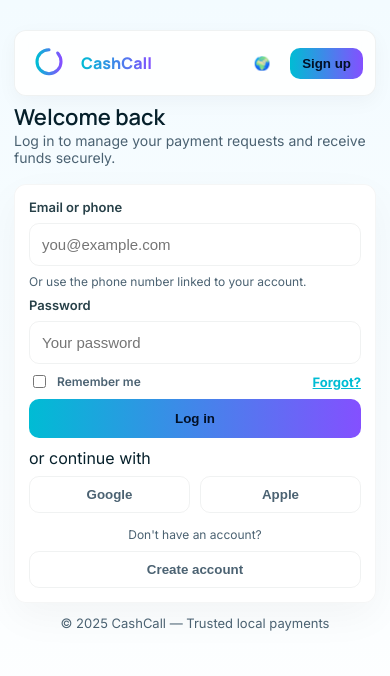
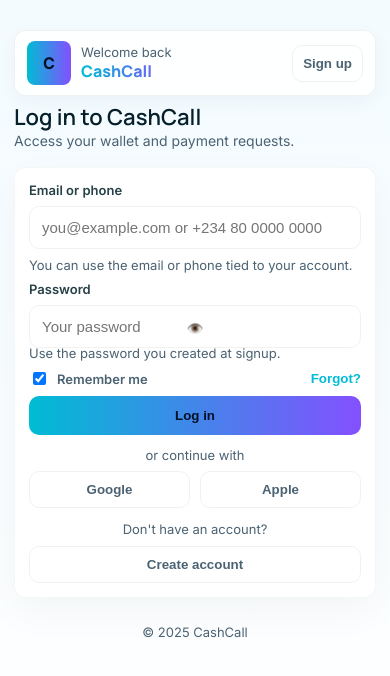
Before and after one commit to zepmasterbase/Cash-Call-App, a plain HTML site: page login.html in a window 390 px wide. Drawn offline with Linux system fonts and the light colour scheme.

Commit message:
Update login.html

```diff
--- a/login.html
+++ b/login.html
@@ -8,17 +8,11 @@
   <link href="https://fonts.googleapis.com/css2?family=Inter:wght@300;400;600;700&family=Manrope:wght@600;800&display=swap" rel="stylesheet">
   <style>
     :root{
-      /* lighter theme variant for login */
-      --bg-1:#f3fbff;
-      --bg-2:#ffffff;
-      --card-bg: rgba(4,18,30,0.03);
-      --muted:#4b6272;
-      --accent-a:#00bcd4;
-      --accent-b:#8450ff;
-      --radius:12px;
+      --bg-1:#f3fbff; --bg-2:#ffffff;
+      --accent-a:#00bcd4; --accent-b:#8450ff; --muted:#4b6272;
     }
     *{box-sizing:border-box}
-    html,body{height:100%; width:100%; margin:0; padding:0; overflow-x:hidden;}
+    html,body{height:100%; width:100%; margin:0; padding:0; overflow-x:hidden; -webkit-text-size-adjust:100%;}
     body{
       font-family:Inter,system-ui,-apple-system,"Segoe UI",Roboto,Arial;
       background: linear-gradient(180deg,var(--bg-1),var(--bg-2));
@@ -30,22 +24,13 @@
 
     header{
       display:flex; align-items:center; justify-content:space-between; gap:12px;
-      padding:10px 12px; border-radius:12px;
-      backdrop-filter: blur(6px) saturate(110%);
-      background: rgba(255,255,255,0.85);
-      border:1px solid rgba(6,32,44,0.06);
-      box-shadow: 0 6px 20px rgba(6,32,44,0.04);
-      position:sticky; top:12px; z-index:40;
-      margin-bottom:14px;
+      padding:10px 12px; border-radius:12px; background: rgba(255,255,255,0.85);
+      border:1px solid rgba(6,32,44,0.06); box-shadow: 0 6px 20px rgba(6,32,44,0.04);
+      position:sticky; top:12px; z-index:40; margin-bottom:14px;
     }
     .brand{ display:flex; gap:10px; align-items:center; min-width:0; }
-    .logo-wrap{ width:44px; height:44px; display:grid; place-items:center; flex:0 0 44px; }
-    .logo-svg{ width:40px; height:40px; display:block; }
+    .logo-wrap{ width:44px; height:44px; display:grid; place-items:center; flex:0 0 44px; border-radius:8px; background:linear-gradient(90deg,var(--accent-a),var(--accent-b)); color:#021026; font-weight:900; }
     .title{ font-family:Manrope,Inter; font-weight:800; font-size:16px; background-image:linear-gradient(90deg,var(--accent-a),var(--accent-b)); color:transparent; -webkit-background-clip:text; }
-
-    .hdr-actions{ display:flex; gap:8px; align-items:center; }
-    .icon-btn{ width:40px; height:40px; border-radius:10px; display:grid; place-items:center; border:0; background:transparent; color:var(--muted); cursor:pointer; }
-    .primary-btn{ padding:8px 12px; border-radius:10px; font-weight:800; background:linear-gradient(90deg,var(--accent-a),var(--accent-b)); color:#021026; border:0; }
 
     main{ display:flex; flex-direction:column; gap:12px; }
     .hero-title{ font-family:Manrope; font-size:22px; margin:4px 0 0; color:#06202b; }
@@ -54,118 +39,278 @@
     .card{ margin-top:6px; border-radius:12px; padding:14px; background: rgba(255,255,255,0.95); border:1px solid rgba(6,32,44,0.04); box-shadow: 0 14px 40px rgba(4,18,30,0.04); }
     .form-row{ display:flex; flex-direction:column; gap:8px; margin-bottom:8px; }
     label{ font-size:13px; color:#274048; font-weight:600; }
-    input[type="email"], input[type="password"]{ padding:12px; border-radius:10px; border:1px solid rgba(6,32,44,0.06); background:transparent; font-size:15px; color:#06202b; }
+    input[type="text"], input[type="email"], input[type="password"], select{
+      padding:12px; border-radius:10px; border:1px solid rgba(6,32,44,0.06); background:transparent; font-size:15px; color:#06202b;
+    }
 
-    .small{ color:var(--muted); font-size:12px; }
+    .small{ color:var(--muted); font-size:13px; }
     .actions-row{ display:flex; justify-content:space-between; align-items:center; gap:8px; margin-top:6px; }
     .submit{ width:100%; padding:12px; border-radius:10px; border:0; font-weight:800; background:linear-gradient(90deg,var(--accent-a),var(--accent-b)); color:#021026; cursor:pointer; margin-top:8px; }
+    .secondary{ border:1px solid rgba(6,32,44,0.06); padding:10px; border-radius:10px; background:transparent; color:var(--muted); font-weight:700; width:100%; }
+    .link-btn{ background:transparent; border:0; color:var(--accent-a); font-weight:700; cursor:pointer; padding:0; }
 
-    .secondary{ border:1px solid rgba(6,32,44,0.06); padding:10px; border-radius:10px; background:transparent; color:var(--muted); font-weight:700; width:100%; }
+    footer{ margin-top:14px; color:var(--muted); text-align:center; font-size:13px; }
 
-    footer{ margin-top:12px; color:var(--muted); text-align:center; font-size:13px; }
     @media (max-width:380px){ .hero-title{ font-size:20px } }
   </style>
 </head>
 <body>
   <div class="wrap">
-    <header role="banner" aria-label="Top navigation">
+    <header>
       <div class="brand">
-        <div class="logo-wrap" aria-hidden="true">
-          <svg class="logo-svg" viewBox="0 0 120 120" xmlns="http://www.w3.org/2000/svg" role="img" aria-label="CashCall logo">
-            <defs>
-              <linearGradient id="g1" x1="0" x2="1"><stop offset="0%" stop-color="#00bcd4"/><stop offset="100%" stop-color="#8450ff"/></linearGradient>
-            </defs>
-            <g transform="translate(10,10)"><path d="M50 10 C30 10 14 26 14 46 C14 66 30 82 50 82 C70 82 86 66 86 46 C86 36 82 27 76 20" fill="none" stroke="url(#g1)" stroke-width="9" stroke-linecap="round" stroke-linejoin="round" opacity="0.16"/><path d="M50 10 C30 10 14 26 14 46 C14 66 30 82 50 82 C70 82 86 66 86 46 C86 36 82 27 76 20" fill="none" stroke="url(#g1)" stroke-width="9" stroke-linecap="round" stroke-linejoin="round"/></g>
-          </svg>
+        <div class="logo-wrap" aria-hidden="true">C</div>
+        <div>
+          <div class="small">Welcome back</div>
+          <div class="title">CashCall</div>
         </div>
-        <div class="title">CashCall</div>
       </div>
 
-      <div class="hdr-actions">
-        <button id="countryBtn" class="icon-btn" aria-expanded="false" aria-controls="countryPanel" aria-label="Choose country">🌍</button>
-        <button class="primary-btn" onclick="location.href='signup.html'">Sign up</button>
+      <div style="display:flex;gap:8px;align-items:center">
+        <button class="secondary" onclick="location.href='signup.html'" aria-label="Sign up">Sign up</button>
       </div>
     </header>
 
-    <div id="countryPanel" style="display:none; margin-bottom:8px; gap:8px;">
-      <label style="font-size:13px;color:var(--muted);display:block;margin-bottom:6px;">Region</label>
-      <select id="countrySelect" style="padding:10px;border-radius:10px;border:1px solid rgba(6,32,44,0.06);width:100%;background:transparent;color:#06202b;font-weight:700;">
-        <option value="za">South Africa</option>
-        <option value="gh">Ghana</option>
-        <option value="ng">Nigeria</option>
-        <option value="uk">United Kingdom</option>
-        <option value="us">United States</option>
-      </select>
-    </div>
-
     <main>
       <div>
-        <div class="hero-title">Welcome back</div>
-        <p class="lead">Log in to manage your payment requests and receive funds securely.</p>
+        <div class="hero-title">Log in to CashCall</div>
+        <p class="lead">Access your wallet and payment requests.</p>
       </div>
 
       <section class="card" aria-labelledby="login-form">
         <form id="loginForm" autocomplete="on" novalidate>
           <div class="form-row">
-            <label for="email">Email or phone</label>
-            <input id="email" name="identifier" type="email" placeholder="you@example.com" required>
-            <div class="small">Or use the phone number linked to your account.</div>
+            <label for="identifier">Email or phone</label>
+            <input id="identifier" name="identifier" type="text" placeholder="you@example.com or +234 80 0000 0000" required aria-describedby="idHint">
+            <div id="idHint" class="small">You can use the email or phone tied to your account.</div>
           </div>
 
-          <div class="form-row">
+          <div class="form-row pw-toggle">
             <label for="password">Password</label>
-            <input id="password" name="password" type="password" placeholder="Your password" required>
+            <input id="password" name="password" type="password" placeholder="Your password" required aria-describedby="pwHint">
+            <button type="button" id="togglePw" aria-label="Show password" style="position:relative;left:auto;right:0;margin-top:-36px;background:none;border:0;cursor:pointer;">👁️</button>
+            <div id="pwHint" class="small">Use the password you created at signup.</div>
           </div>
 
           <div class="actions-row">
-            <label style="display:flex;align-items:center;gap:8px;"><input type="checkbox" id="remember"> <span class="small">Remember me</span></label>
-            <a href="#" style="color:var(--accent-a);font-weight:700;font-size:13px;">Forgot?</a>
+            <label style="display:flex;align-items:center;gap:8px;">
+              <input id="remember" type="checkbox" checked aria-label="Remember me"> <span class="small">Remember me</span>
+            </label>
+            <button type="button" class="link-btn" onclick="alert('Password reset flow (demo)')">Forgot?</button>
           </div>
 
-          <button type="submit" class="submit">Log in</button>
+          <button type="submit" class="submit" id="submitBtn">Log in</button>
 
-          <div style="margin-top:10px;" class="divider">or continue with</div>
+          <div style="margin-top:12px;text-align:center;">
+            <div class="small">or continue with</div>
+            <div style="display:flex;gap:10px;margin-top:8px;">
+              <button type="button" class="secondary" style="flex:1" onclick="alert('Continue with Google (demo)')">Google</button>
+              <button type="button" class="secondary" style="flex:1" onclick="alert('Continue with Apple (demo)')">Apple</button>
+            </div>
 
-          <div style="display:flex;gap:10px;margin-top:8px;">
-            <button type="button" class="secondary" onclick="alert('Continue with Google (demo)')">Google</button>
-            <button type="button" class="secondary" onclick="alert('Continue with Apple (demo)')">Apple</button>
-          </div>
-
-          <div style="margin-top:10px;text-align:center;">
-            <span class="small">Don't have an account?</span>
-            <button type="button" class="secondary" style="margin-top:8px;" onclick="location.href='signup.html'">Create account</button>
+            <div style="margin-top:10px;">
+              <span class="small">Don't have an account?</span>
+              <button type="button" class="secondary" style="margin-top:8px;" onclick="location.href='signup.html'">Create account</button>
+            </div>
           </div>
         </form>
       </section>
+
+      <footer>© <span id="year"></span> CashCall</footer>
     </main>
-
-    <footer>© <span id="year"></span> CashCall — Trusted local payments</footer>
   </div>
 
   <script>
-    document.getElementById('year').textContent = new Date().getFullYear();
+    /***************************************************************
+     * Simple client-side session strategy (demo)
+     *
+     * - Remember checked -> persist session to localStorage
+     * - Not checked     -> persist session to sessionStorage
+     *
+     * Protected pages should call readSession() to check token.
+     *
+     * IMPORTANT:
+     * - Replace the demoAuth() block with a real server call (fetch()).
+     * - For production use httpOnly secure cookies and server-side validation.
+     ***************************************************************/
 
-    // country panel toggle
-    const countryBtn = document.getElementById('countryBtn');
-    const countryPanel = document.getElementById('countryPanel');
-    countryBtn.addEventListener('click', () => {
-      const open = countryPanel.style.display !== 'block';
-      countryPanel.style.display = open ? 'block' : 'none';
-      countryBtn.setAttribute('aria-expanded', open ? 'true' : 'false');
-      if (open) document.getElementById('countrySelect').focus();
+    const TOKEN_KEY = 'cashcall_token';
+    const USER_KEY = 'cashcall_user';
+    const WALLET_KEY = 'cashcall_wallet';
+    const EXPIRY_KEY = 'cashcall_token_expiry_ms';
+
+    const NON_REMEMBER_TTL_MS = 24 * 60 * 60 * 1000; // optional TTL for sessionStorage (demo)
+
+    // helper: create demo token — replace with server returned token
+    function makeToken() {
+      return 'tok_' + Math.random().toString(36).slice(2) + Date.now().toString(36);
+    }
+
+    // read session from persistent or session storage
+    function readSession() {
+      // prefer localStorage (persistent)
+      let token = localStorage.getItem(TOKEN_KEY);
+      let userJSON = localStorage.getItem(USER_KEY);
+      let walletJSON = localStorage.getItem(WALLET_KEY);
+      let expiry = localStorage.getItem(EXPIRY_KEY);
+
+      if (!token) {
+        token = sessionStorage.getItem(TOKEN_KEY);
+        userJSON = sessionStorage.getItem(USER_KEY);
+        walletJSON = sessionStorage.getItem(WALLET_KEY);
+        expiry = sessionStorage.getItem(EXPIRY_KEY);
+      }
+
+      if (!token || !userJSON || !walletJSON) return null;
+
+      if (expiry && Number(expiry) < Date.now()) {
+        // expired
+        clearAllSession();
+        return null;
+      }
+
+      try {
+        return {
+          token,
+          user: JSON.parse(userJSON),
+          wallet: JSON.parse(walletJSON)
+        };
+      } catch (err) {
+        clearAllSession();
+        return null;
+      }
+    }
+
+    // clear both storages
+    function clearAllSession() {
+      localStorage.removeItem(TOKEN_KEY);
+      localStorage.removeItem(USER_KEY);
+      localStorage.removeItem(WALLET_KEY);
+      localStorage.removeItem(EXPIRY_KEY);
+      sessionStorage.removeItem(TOKEN_KEY);
+      sessionStorage.removeItem(USER_KEY);
+      sessionStorage.removeItem(WALLET_KEY);
+      sessionStorage.removeItem(EXPIRY_KEY);
+    }
+
+    // persist session to the chosen storage
+    function persistSession({ token, user, wallet, remember }) {
+      const target = remember ? localStorage : sessionStorage;
+      const other = remember ? sessionStorage : localStorage;
+
+      // clear other storage to avoid duplication
+      other.removeItem(TOKEN_KEY);
+      other.removeItem(USER_KEY);
+      other.removeItem(WALLET_KEY);
+      other.removeItem(EXPIRY_KEY);
+
+      target.setItem(TOKEN_KEY, token);
+      target.setItem(USER_KEY, JSON.stringify(user));
+      target.setItem(WALLET_KEY, JSON.stringify(wallet));
+
+      if (!remember) {
+        const expiry = Date.now() + NON_REMEMBER_TTL_MS;
+        target.setItem(EXPIRY_KEY, String(expiry));
+      } else {
+        target.removeItem(EXPIRY_KEY);
+      }
+    }
+
+    // Auto-redirect to dashboard if already logged in
+    (function autoRedirectIfLoggedIn(){
+      const s = readSession();
+      if (s && s.token) {
+        // Optionally verify token with server here before redirecting
+        window.location.href = 'dashboard.html';
+      }
+    })();
+
+    // form logic
+    const form = document.getElementById('loginForm');
+    const identifierEl = document.getElementById('identifier');
+    const passwordEl = document.getElementById('password');
+    const rememberEl = document.getElementById('remember');
+    const togglePw = document.getElementById('togglePw');
+    const yearEl = document.getElementById('year');
+
+    yearEl.textContent = new Date().getFullYear();
+
+    // password toggle
+    togglePw.addEventListener('click', () => {
+      const isPwd = passwordEl.type === 'password';
+      passwordEl.type = isPwd ? 'text' : 'password';
+      togglePw.textContent = isPwd ? '🙈' : '👁️';
+      togglePw.setAttribute('aria-pressed', isPwd ? 'true' : 'false');
     });
 
-    // simple demo login handler
-    const login = document.getElementById('loginForm');
-    login.addEventListener('submit', (e) => {
+    // DEMO AUTH: Replace this function with a call to your authentication endpoint.
+    // Example (server):
+    // const resp = await fetch('/api/auth/login', { method:'POST', headers:{'content-type':'application/json'}, body: JSON.stringify({identifier,password})});
+    // const payload = await resp.json(); // { token, user, wallet }
+    // then persistSession(payload...).
+    async function demoAuth(identifier, password) {
+      // fake delay to simulate network
+      await new Promise(r => setTimeout(r, 450));
+
+      // simple demo validation — replace with server logic
+      if (!identifier || !password) throw new Error('Invalid credentials');
+
+      const token = makeToken();
+      const user = {
+        id: 'user_' + Math.random().toString(36).slice(2),
+        name: identifier.includes('@') ? identifier.split('@')[0] : identifier,
+        email: identifier.includes('@') ? identifier.toLowerCase() : '',
+        phone: identifier.startsWith('+') ? identifier : '',
+        country: 'ng' // demo default; server should return actual country
+      };
+      const wallet = {
+        userId: user.id,
+        currency: 'NGN',  // server would return preferred currency
+        balance: 0.00
+      };
+
+      return { token, user, wallet };
+    }
+
+    form.addEventListener('submit', async (e) => {
       e.preventDefault();
-      if (!login.checkValidity()) {
-        alert('Please fill the form correctly.');
+      if (!form.checkValidity()) {
+        form.reportValidity();
         return;
       }
-      alert('Logged in (demo).');
-      // replace with real navigation
-      console.log('Login demo:', { id: login.identifier.value });
+
+      const identifier = identifierEl.value.trim();
+      const password = passwordEl.value;
+      const remember = rememberEl.checked;
+
+      // UI disable while processing
+      const btn = document.getElementById('submitBtn');
+      btn.disabled = true;
+      btn.textContent = 'Signing in...';
+
+      try {
+        // === Replace demoAuth with your real API call ===
+        // e.g. const payload = await realLogin({ identifier, password });
+        const payload = await demoAuth(identifier, password);
+
+        // persist session according to remember flag
+        persistSession({ token: payload.token, user: payload.user, wallet: payload.wallet, remember });
+
+        // redirect to dashboard (protected page)
+        window.location.href = 'dashboard.html';
+      } catch (err) {
+        console.error('login error', err);
+        alert(err.message || 'Login failed — please try again.');
+      } finally {
+        btn.disabled = false;
+        btn.textContent = 'Log in';
+      }
+    });
+
+    // Optional: respond to storage events (user logged out in another tab)
+    window.addEventListener('storage', (ev) => {
+      if (ev.key === TOKEN_KEY && ev.newValue == null) {
+        // token removed elsewhere — optionally show UI change
+      }
     });
   </script>
 </body>
```
